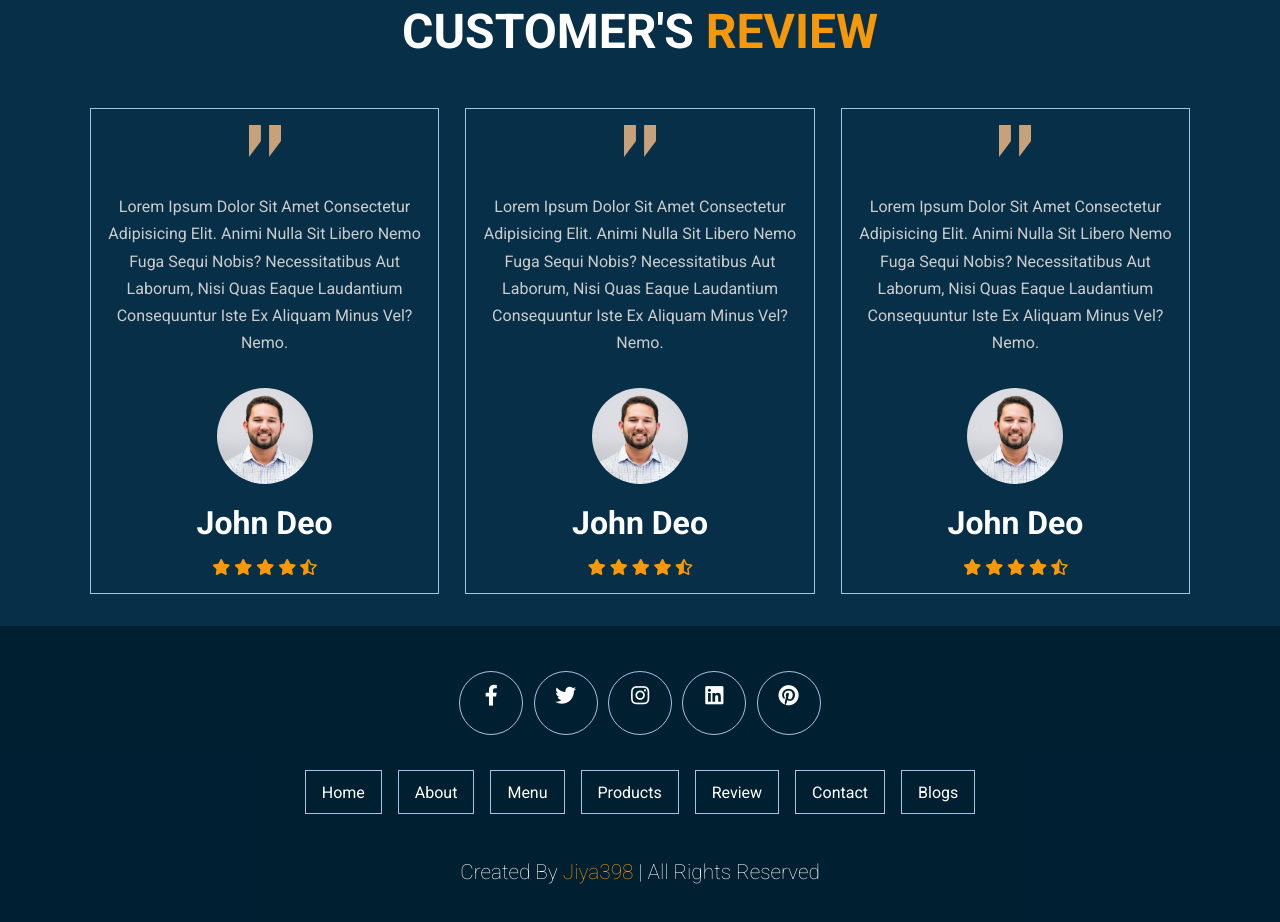
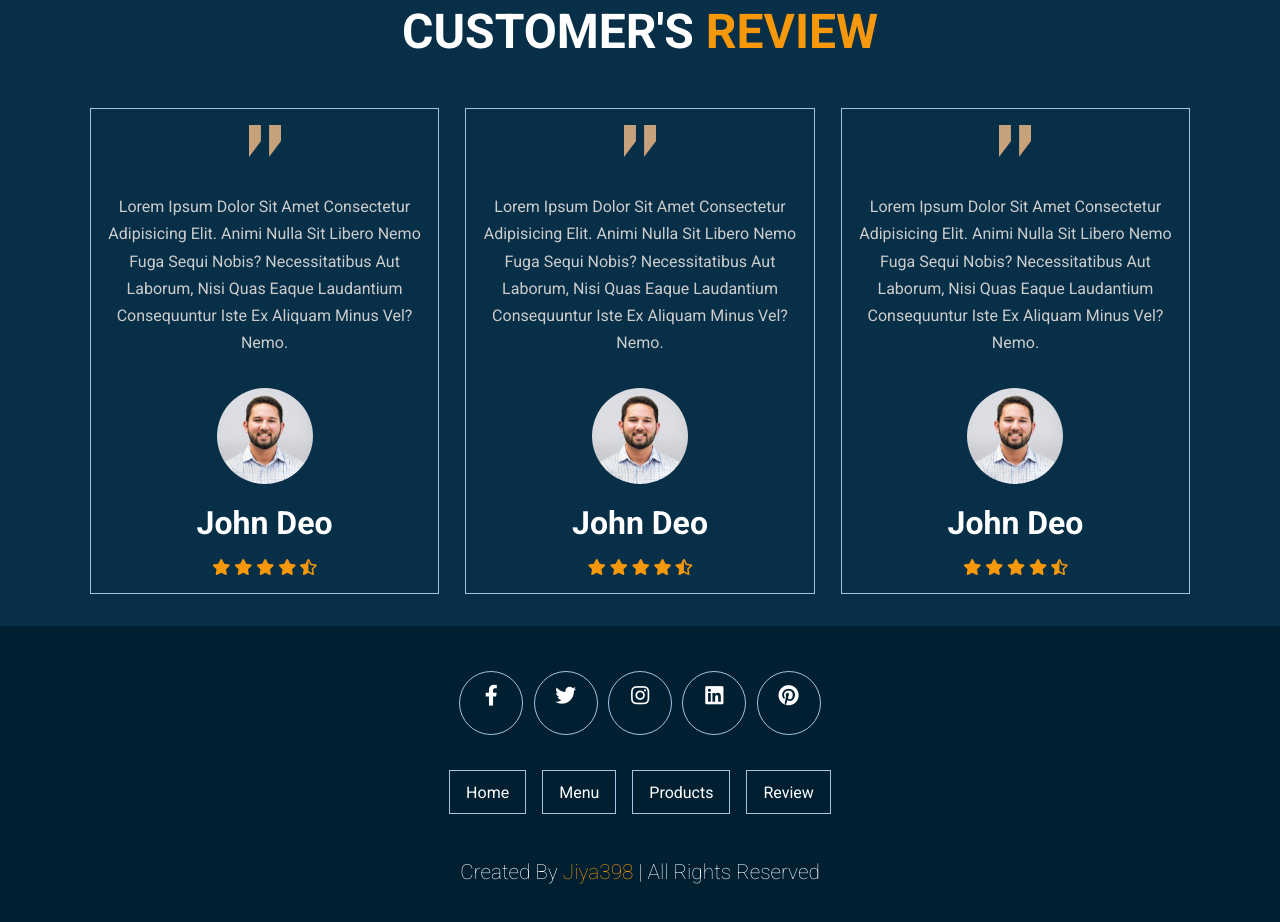
Before and after one commit to Jiya398/shoes-website, a plain HTML site: page index.html in a window 1280 px wide. Shown: the part 2297-3219 px from the top of the page. Drawn offline with Linux system fonts and the light colour scheme.

Commit message:
Delete unnecessary footer links

```diff
--- a/index.html
+++ b/index.html
@@ -268,12 +268,9 @@
 
     <div class="links">
         <a href="#">home</a>
-        <a href="#">about</a>
         <a href="#">menu</a>
         <a href="#">products</a>
         <a href="#">review</a>
-        <a href="#">contact</a>
-        <a href="#">blogs</a>
     </div>
 
     <div class="credit"> Created by <span> Jiya398</span> | All Rights Reserved</div>
```
